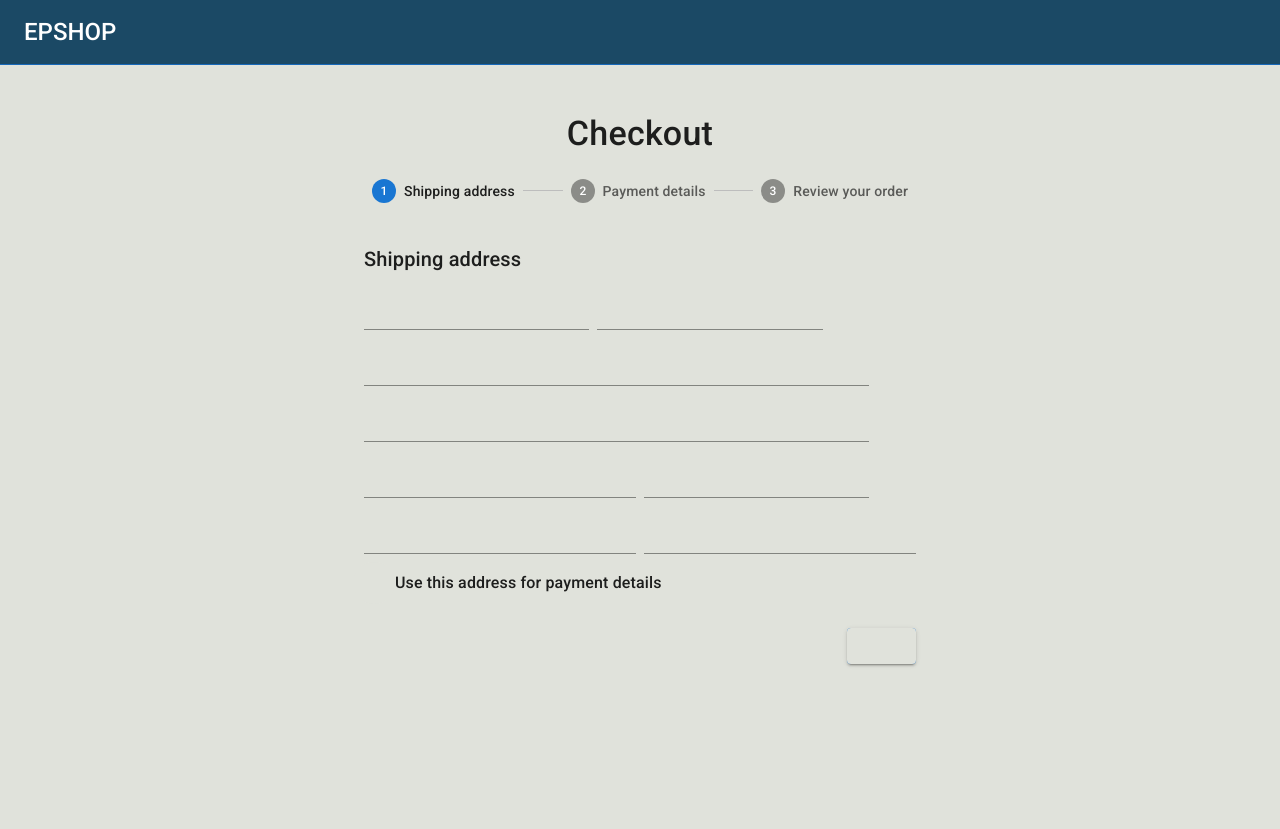
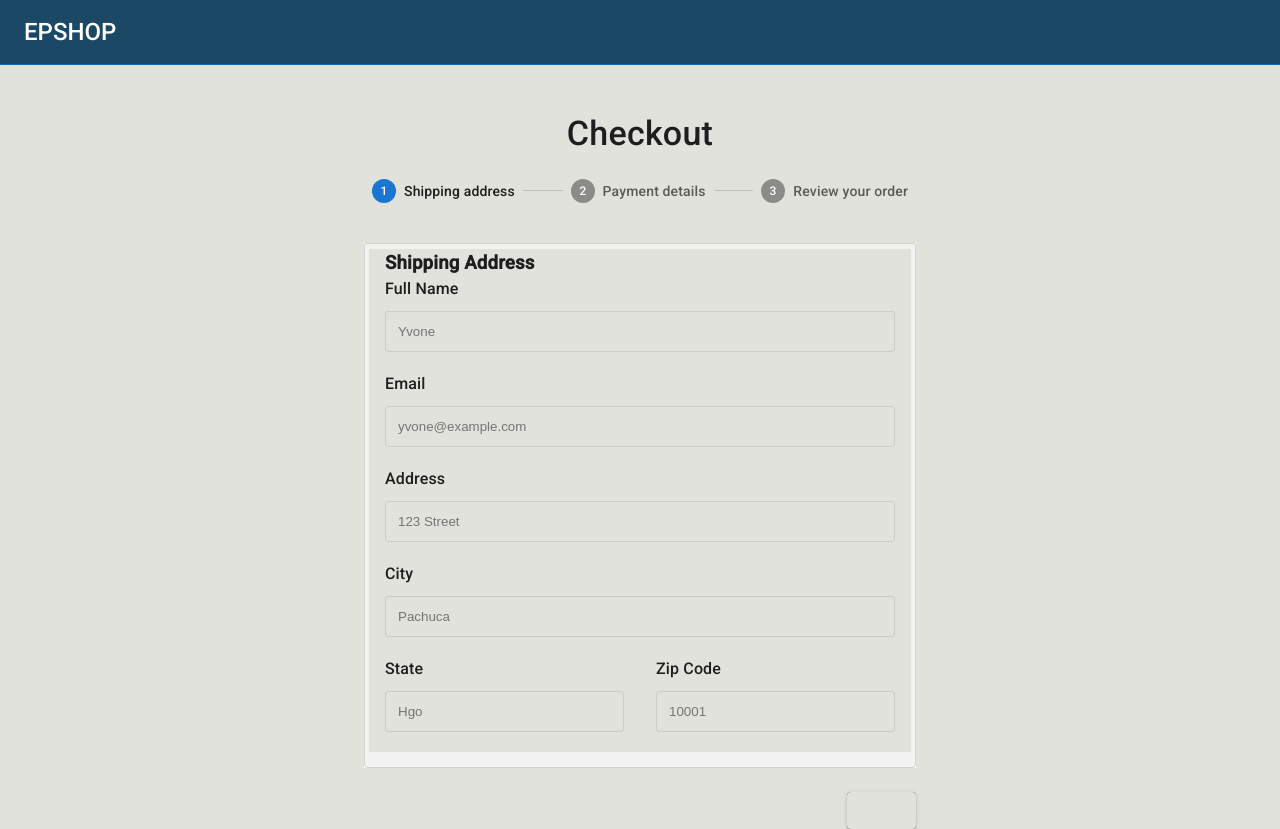
Before and after one commit to ErhartFabian/proyectoFinal, a React (Create React App) app: page /paymentprocess in a window 1280 px wide. Before the commit the page ends 800 px from the top, so only its background shows below. Built offline with nearby package versions, Linux system fonts and the light colour scheme.

Commit message:
Pequeños cambios diseño

```diff
--- a/src/components/PaymentProcess/AddressForm.js
+++ b/src/components/PaymentProcess/AddressForm.js
@@ -1,110 +1,34 @@
 import React from 'react';
-import Grid from '@mui/material/Grid';
-import Typography from '@mui/material/Typography';
-import TextField from '@mui/material/TextField';
-import FormControlLabel from '@mui/material/FormControlLabel';
-import Checkbox from '@mui/material/Checkbox';
+import './paymentProcess.css';
 
 function AddressForm() {
   return (
-    <React.Fragment>
-      <Typography variant="h6" gutterBottom>
-        Shipping address
-      </Typography>
-      <Grid container  spacing={1}>
-        <Grid item xs={11} sm={5}>
-          <TextField
-            required
-            id="firstName"
-            name="firstName"
-            label="First name"
-            fullWidth
-            autoComplete="given-name"
-            variant="standard"
-          />
-        </Grid>
-        <Grid item xs={11} sm={5} >
-          <TextField
-            required
-            id="lastName"
-            name="lastName"
-            label="Last name"
-            fullWidth
-            autoComplete="family-name"
-            variant="standard"
-          />
-        </Grid>
-        <Grid item xs={11}>
-          <TextField
-            required
-            id="address1"
-            name="address1"
-            label="Address line 1"
-            fullWidth
-            autoComplete="shipping address-line1"
-            variant="standard"
-          />
-        </Grid>
-        <Grid item xs={11}>
-          <TextField
-            id="address2"
-            name="address2"
-            label="Address line 2"
-            fullWidth
-            autoComplete="shipping address-line2"
-            variant="standard"
-          />
-        </Grid>
-        <Grid item xs={12} sm={6}>
-          <TextField
-            required
-            id="city"
-            name="city"
-            label="City"
-            fullWidth
-            autoComplete="shipping address-level2"
-            variant="standard"
-          />
-        </Grid>
-        <Grid item xs={12} sm={5}>
-          <TextField
-            id="state"
-            name="state"
-            label="State"
-            fullWidth
-            variant="standard"
-          />
-        </Grid>
-        <Grid item xs={12} sm={6}>
-          <TextField
-            required
-            id="zip"
-            name="zip"
-            label="Postal code"
-            fullWidth
-            autoComplete="shipping postal-code"
-            variant="standard"
-          />
-        </Grid>
-        <Grid item xs={12} sm={6}>
-          <TextField
-            required
-            id="country"
-            name="country"
-            label="Country"
-            fullWidth
-            autoComplete="shipping country"
-            variant="standard"
-          />
-        </Grid>
-        <Grid item xs={10}>
-          <FormControlLabel
-            control={<Checkbox color="secondary" name="saveAddress" value="yes" />}
-            label="Use this address for payment details"
-          />
-        </Grid>
-      </Grid>
-    </React.Fragment>
+    <div class="container">
+        <div class="row">
+          <div class="col-50">
+            <h3>Shipping Address</h3>
+            <label for="fname">Full Name</label>
+            <input type="text" id="fname" name="firstname" placeholder="Yvone"></input>
+            <label for="email">Email</label>
+            <input type="text" id="email" name="email" placeholder="yvone@example.com"></input>
+            <label for="adr">Address</label>
+            <input type="text" id="adr" name="address" placeholder="123 Street"></input>
+            <label for="city">City</label>
+            <input type="text" id="city" name="city" placeholder="Pachuca"></input>
+
+            <div class="row">
+              <div class="col-50">
+                <label for="state">State</label>
+                <input type="text" id="state" name="state" placeholder="Hgo"></input>
+              </div>
+              <div class="col-50">
+                <label for="zip">Zip Code</label>
+                <input type="text" id="zip" name="zip" placeholder="10001"></input>
+              </div>
+            </div>
+          </div>
+        </div>
+    </div>
   );
 }
 export default AddressForm;
--- a/src/components/PaymentProcess/PaymentForm.js
+++ b/src/components/PaymentProcess/PaymentForm.js
@@ -1,66 +1,33 @@
 import React from 'react';
-import Grid from '@mui/material/Grid';
-import Typography from '@mui/material/Typography';
-import TextField from '@mui/material/TextField';
-import FormControlLabel from '@mui/material/FormControlLabel';
-import Checkbox from '@mui/material/Checkbox';
+import './paymentProcess.css'
 
 function PaymentForm() {
   return (
-    <React.Fragment>
-      <Typography variant="h5" gutterBottom>
-        Payment method
-      </Typography>
-      <Grid container spacing={1}>
-        <Grid item xs={12} md={6}>
-          <TextField
-            required
-            id="cardName"
-            label="Name on card"
-            fullWidth
-            autoComplete="cc-name"
-            variant="standard"
-          />
-        </Grid>
-        <Grid item xs={12} md={6}>
-          <TextField
-            required
-            id="cardNumber"
-            label="Card number"
-            fullWidth
-            autoComplete="cc-number"
-            variant="standard"
-          />
-        </Grid>
-        <Grid item xs={12} md={6}>
-          <TextField
-            required
-            id="expDate"
-            label="Expiry date"
-            fullWidth
-            autoComplete="cc-exp"
-            variant="standard"
-          />
-        </Grid>
-        <Grid item xs={12} md={6}>
-          <TextField
-            required
-            id="cvv"
-            label="CVV"
-            helperText="Last three digits on signature strip"
-            fullWidth
-            autoComplete="cc-csc"
-            variant="standard"
-          />
-        </Grid>
-        <Grid item xs={12}>
-          <FormControlLabel
-            control={<Checkbox color="secondary" name="saveCard" value="yes" />}
-            label="Remember credit card details for next time"
-          />
-        </Grid>
-      </Grid>
-    </React.Fragment>
+    <div class="container">
+      <div class="row">
+        <div class="col-50">
+          <h3>Payment</h3>
+          <label for="cname">Name on Card</label>
+          <input type="text" id="cname" name="cardname" placeholder="Yvone" ></input>
+          <label for="ccnum">Credit card number</label>
+          <input type="text" id="ccnum" name="cardnumber" placeholder="1111-2222-3333-4444"></input>
+          <label for="expmonth">Exp Month</label>
+          <input type="text" id="expmonth" name="expmonth" placeholder="September"></input>
+
+          <div class="row">
+            <div class="col-50">
+              <label for="expyear">Exp Year</label>
+              <input type="text" id="expyear" name="expyear" placeholder="2018"></input>
+            </div>
+            <div class="col-50">
+              <label for="cvv">CVV</label>
+              <input type="text" id="cvv" name="cvv" placeholder="352"></input>
+            </div>
+          </div>
+
+        </div>
+      </div>
+    </div>
   );
 }
 export default PaymentForm;
--- a/src/components/PaymentProcess/PaymentProcess.component.jsx
+++ b/src/components/PaymentProcess/PaymentProcess.component.jsx
@@ -15,7 +15,6 @@ import { createTheme, ThemeProvider } from '@mui/material/styles';
 import AddressForm from './AddressForm';
 import PaymentForm from './PaymentForm';
 import Review from './Review';
-import paymentProcess from './paymentProcess.css';
 
 
 const steps = ['Shipping address', 'Payment details', 'Review your order'];
@@ -102,7 +101,8 @@ export default function Checkout() {
                     variant="contained"
                     onClick={handleNext}
                     sx={{ mt: 3, ml: 1 }}
-                    style={{color: '#000000'}}
+                    className="boton"
+                    style={{ background: '#1B4965' }}
                   >
                     {activeStep === steps.length - 1 ? 'Place order' : 'Next'}
 
--- a/src/components/PaymentProcess/Review.js
+++ b/src/components/PaymentProcess/Review.js
@@ -1,59 +1,21 @@
 import React from 'react';
-import Typography from '@mui/material/Typography';
-import List from '@mui/material/List';
-import ListItem from '@mui/material/ListItem';
-import ListItemText from '@mui/material/ListItemText';
-import Grid from '@mui/material/Grid';
+import './paymentProcess.css';
 
-const products = [];
-const addresses = [];
-const payments = [];
-
-export default function Review() {
+function Review() {
   return (
-    <React.Fragment>
-      <Typography variant="h6" gutterBottom>
-        Order summary
-      </Typography>
-      <List disablePadding>
-        {products.map((product) => (
-          <ListItem key={product.name} sx={{ py: 1, px: 0 }}>
-            <ListItemText primary={product.name} secondary={product.desc} />
-            <Typography variant="body2">{product.price}</Typography>
-          </ListItem>
-        ))}
-
-        <ListItem sx={{ py: 1, px: 0 }}>
-          <ListItemText primary="Total" />
-          <Typography variant="subtitle1" sx={{ fontWeight: 700 }}></Typography>
-        </ListItem>
-      </List>
-      <Grid container spacing={2}>
-        <Grid item xs={12} sm={6}>
-          <Typography variant="h6" gutterBottom sx={{ mt: 2 }}>
-            Shipping
-          </Typography>
-          <Typography gutterBottom>John Smith</Typography>
-          <Typography gutterBottom>{addresses.join(', ')}</Typography>
-        </Grid>
-        <Grid item container direction="column" xs={12} sm={6}>
-          <Typography variant="h6" gutterBottom sx={{ mt: 2 }}>
-            Payment details
-          </Typography>
-          <Grid container>
-            {payments.map((payment) => (
-              <React.Fragment key={payment.name}>
-                <Grid item xs={6}>
-                  <Typography gutterBottom>{payment.name}</Typography>
-                </Grid>
-                <Grid item xs={6}>
-                  <Typography gutterBottom>{payment.detail}</Typography>
-                </Grid>
-              </React.Fragment>
-            ))}
-          </Grid>
-        </Grid>
-      </Grid>
-    </React.Fragment>
+    <div class="row">
+      <div class="col-25">
+        <div class="container">
+          <h4>Review Order <span class="price" style="color:black"></span></h4>
+          <p><a href="#">Product 1</a> <span class="price">$15</span></p>
+          <p><a href="#">Product 2</a> <span class="price">$5</span></p>
+          <p><a href="#">Product 3</a> <span class="price">$8</span></p>
+          <p><a href="#">Product 4</a> <span class="price">$2</span></p>
+          <hr/>
+          <p>Total <span class="price" style="color:black"><b>$30</b></span></p>
+        </div>
+      </div>
+    </div>
   );
 }
+export default Review;
--- a/src/components/PaymentProcess/paymentProcess.css
+++ b/src/components/PaymentProcess/paymentProcess.css
@@ -0,0 +1,58 @@
+.row {
+  display: -ms-flexbox; /* IE10 */
+  display: flex;
+  -ms-flex-wrap: wrap; /* IE10 */
+  flex-wrap: wrap;
+  margin: 0 -16px;
+}
+
+.col-25 {
+  -ms-flex: 25%; /* IE10 */
+  flex: 25%;
+}
+
+.col-50 {
+  -ms-flex: 50%; /* IE10 */
+  flex: 50%;
+}
+
+
+.col-25,
+.col-50 {
+  padding: 0 16px;
+}
+
+.container {
+  background-color: #f2f2f2;
+  padding: 5px 20px 15px 20px;
+  border: 1px solid lightgrey;
+  border-radius: 3px;
+}
+
+input[type=text] {
+  width: 100%;
+  margin-bottom: 20px;
+  padding: 12px;
+  border: 1px solid #ccc;
+  border-radius: 3px;
+}
+
+label {
+  margin-bottom: 10px;
+  display: block;
+}
+
+.icon-container {
+  margin-bottom: 20px;
+  padding: 7px 0;
+  font-size: 24px;
+}
+
+span.price {
+  float: right;
+  color: grey;
+}
+
+hr {
+  border: 1px solid lightgrey;
+}
```
